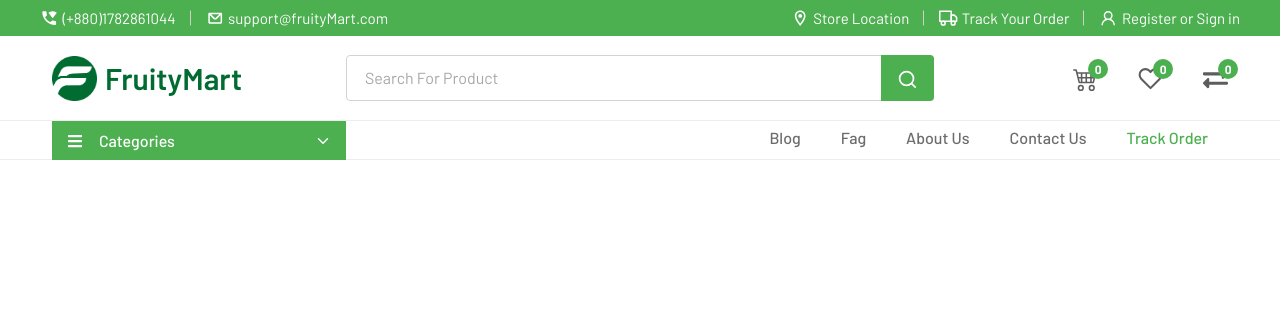
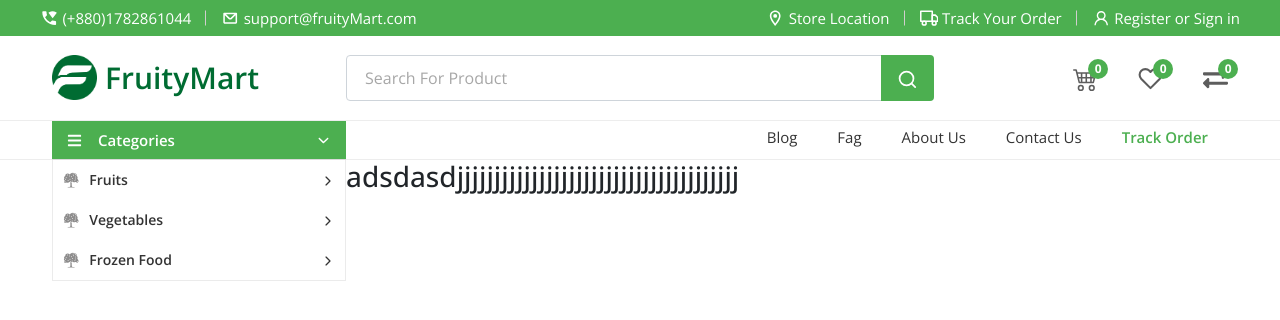
Before and after one commit to shahnewaz171/FruityMart, a React (Create React App) app: page / in a window 1280 px wide. Shown: the top 320 px of the page. Built offline with nearby package versions, Linux system fonts and the light colour scheme.

Commit message:
designed list of fruit categories

```diff
--- a/src/App.css
+++ b/src/App.css
@@ -1,7 +1,7 @@
-@import url('https://fonts.googleapis.com/css2?family=Barlow:ital,wght@0,100;0,200;0,300;0,400;0,500;0,600;0,700;0,800;0,900;1,100;1,200;1,300;1,400;1,500;1,600;1,700;1,800;1,900&family=Source+Sans+Pro:ital,wght@0,200;0,300;0,400;0,600;0,700;0,900;1,200;1,300;1,400;1,600;1,700;1,900&display=swap');
+@import url('https://fonts.googleapis.com/css2?family=Barlow:ital,wght@0,100;0,200;0,300;0,400;0,500;0,600;0,700;0,800;0,900;1,100;1,200;1,300;1,400;1,500;1,600;1,700;1,800;1,900&family=Open+Sans:ital,wght@0,300;0,400;0,500;0,600;0,700;0,800;1,300;1,400;1,500;1,600;1,700;1,800&family=Source+Sans+Pro:ital,wght@0,200;0,300;0,400;0,600;0,700;0,900;1,200;1,300;1,400;1,600;1,700;1,900&display=swap');
 
 body{
-    font-family: 'Barlow', sans-serif;
+    font-family: 'Open Sans', sans-serif;
 }
 a{
     text-decoration:none;
@@ -9,6 +9,9 @@ a{
 .custom-greenColor{
     color:#4CAF50 !important;
 }
+.custom-row{
+    --bs-gutter-x: 0px !important;
+}
 @media only screen and (min-width: 1200px) {
     .custom-container {
         max-width: 1200px !important;
--- a/src/components/Home/Header/Header.js
+++ b/src/components/Home/Header/Header.js
@@ -3,6 +3,7 @@ import TopHeader from './TopHeader';
 import './Header.css';
 import MainHeader from './MainHeader';
 import MainMenu from '../MainMenu/MainMenu';
+import MainBanner from '../MainBanner/MainBanner';
 
 const Header = () => {
 
@@ -11,6 +12,7 @@ const Header = () => {
             <TopHeader />
             <MainHeader />
             <MainMenu />
+            <MainBanner />
         </>
     );
 };
--- a/src/components/Home/MainBanner/MainBanner.js
+++ b/src/components/Home/MainBanner/MainBanner.js
@@ -1,11 +1,20 @@
 import React from 'react';
+import { Col, Container, Row } from 'react-bootstrap';
+import './MainBanner.css';
 
 const MainBanner = () => {
 
     return (
-        <div style={{height: "100vh"}}>
-            <h1>Lorem ipsum dolor sit amet consectetur, adipisicing elit. Sit temporibus dicta, debitis nostrum tenetur sunt, aut voluptatem consectetur in suscipit quaerat beatae ipsa itaque culpa! Ut dignissimos voluptatum beatae optio.</h1>
-        </div>
+        <section>
+            <Container className="custom-container">
+                <Row className="custom-row">
+                    <Col lg={3} />
+                    <Col lg={9} md={12}>
+                        <h3>adsdasdjjjjjjjjjjjjjjjjjjjjjjjjjjjjjjjjjjjjjj</h3>
+                    </Col>
+                </Row>
+            </Container>
+        </section>
     );
 };
 
--- a/src/components/Home/MainMenu/MainMenu.css
+++ b/src/components/Home/MainMenu/MainMenu.css
@@ -11,14 +11,15 @@
     cursor: pointer;
 }
 .mainMenu-area .categories-title h2{
-    font-size: 16px;
+    font-size: 15px;
     font-weight: 500;
     padding: 10px 15px;
     cursor: pointer;
     display: block;
+    font-weight: 600;
 }
 .mainMenu-area .categories-title .icon-1{
-    margin-top: -4px;
+    margin-top: -2px;
 }
 .mainMenu-area .categories-title .icon-2{
     margin-top: 2px;
@@ -31,13 +32,73 @@
     position: relative;
 }
 .main-nav ul li a{
-    color:#6c6c6c;
+    color:#333;
     line-height: 36px;
     cursor: pointer;
-    font-weight: 500;
     padding: 0px 20px;
+    font-size: 15px;
+}
+.main-nav ul li:last-child a{
+    font-weight: 600;
 }
 
+
+/* Categories  */
+.categories-menu{
+    position: relative;
+}
+.categories-menu-inner{
+    position: absolute;
+    width: 100%;
+    top: 100%;
+    z-index: 9;
+    margin-top: -8px;
+    padding-top: 0px;
+}
+.categories-menu-inner ul{
+    border: 1px solid rgba(0, 0, 0, 0.08)!important
+}
+.categories-menu-inner > ul > li{
+    padding: 0px 10px;
+    font-size: 14px;
+    font-weight: 600;
+    color: #333;
+    line-height: 40px;
+}
+.categories-menu-inner .link-area{
+    cursor: pointer;
+    width: 100%;
+}
+.categories-menu-inner .category-mega-menu{
+    display: none;
+}
+.categories-menu-inner .category-item:hover #fruits{
+    display: block !important;
+}
+.categories-menu-inner .category-icon{
+    font-size: 18px;
+    margin-right: 10px;
+    color: #8d8c8c;
+}
+.categories-menu-inner ul li ul.category-mega-menu{
+    position: absolute;
+    top: 0;
+    width: 200px;
+    z-index: 9;
+    background-color: #fff;
+    box-shadow: 5px 5px 20px rgb(0 0 0 / 15%);
+    left: 99.5%;
+    padding: 10px 15px 0px;
+}
+.categories-menu-inner > ul > li > ul.category-mega-menu > li > a{
+    color: #444;
+    line-height: 30px;
+    display: block;
+    border-bottom: 1px solid #e5e5e5;
+    padding-bottom: 6px;
+}
+
+/* Responsiveness */
 @media only screen and (min-width: 992px) {
     .wrap-nav-list{
         position: relative;
@@ -91,6 +152,12 @@
         opacity: 1;
         display: none;
     }
+    .categories-menu-inner{
+        display: none;
+    }
+    .categories-menu:hover #category-active{
+        display: block !important;
+    }
 }
 @media only screen and (max-width: 767px){
     .mainMenu-area-inner{
--- a/src/components/Home/MainMenu/MainMenu.js
+++ b/src/components/Home/MainMenu/MainMenu.js
@@ -1,7 +1,8 @@
 import React, { useState } from 'react';
 import { Col, Container, Row } from 'react-bootstrap';
 import { FaBars } from "react-icons/fa";
-import { IoIosArrowDown } from "react-icons/io";
+import { IoIosArrowDown, IoIosArrowForward } from "react-icons/io";
+import { GiFruitTree } from "react-icons/gi";
 import { Link } from 'react-router-dom';
 import './MainMenu.css';
 
@@ -12,13 +13,47 @@ const MainMenu = () => {
         <div className="mainMenu-area mainMenu-border">
             <Container className="custom-container">
                 <Row className="m-0 align-items-center mainMenu-area-inner">
-                    <Col lg={3} md={6} className="categoryMenu-wrapper remove-pad">
-                        <div className="text-white categories-title">
+                    <Col lg={3} md={6} className="categoryMenu-wrapper categories-menu remove-pad">
+                        <div className="text-white categories-title active">
                             <h2>
                                 <FaBars className="icon-1" />
                                 <span className="ms-3">Categories</span>
                                 <IoIosArrowDown className="float-end icon-2" />
                             </h2>
+                        </div>
+
+                        <div id="category-active" className="categories-menu-inner">
+                            <ul className="list-inline">
+                                <li className="d-flex align-items-center category-item">
+                                    <GiFruitTree className="category-icon" />
+                                    <div className="d-flex justify-content-between align-items-center link-area">
+                                       <span>Fruits</span>
+                                        <span><IoIosArrowForward /></span>
+                                    </div>
+                                    <ul id="fruits" className="list-inline category-mega-menu">
+                                        <li>
+                                            <Link to="/a">Sessional Fruits</Link>
+                                        </li>
+                                        <li>
+                                            <Link to="/a">Fresh Fruits</Link>
+                                        </li>
+                                    </ul>
+                                </li>
+                                <li className="d-flex align-items-center category-item">
+                                    <GiFruitTree className="category-icon" />
+                                    <div className="d-flex justify-content-between align-items-center link-area">
+                                       <span>Vegetables</span>
+                                        <span><IoIosArrowForward /></span>
+                                    </div>
+                                </li>
+                                <li className="d-flex align-items-center category-item">
+                                    <GiFruitTree className="category-icon" />
+                                    <div className="d-flex justify-content-between align-items-center link-area">
+                                       <span>Frozen Food</span>
+                                        <span><IoIosArrowForward /></span>
+                                    </div>
+                                </li>
+                            </ul>
                         </div>
                     </Col>
                     <Col lg={9} md={6} className="mainMenu-wrapper remove-pad">
```
Also changed, not shown: src/components/Home/MainBanner/MainBanner.css (added).
